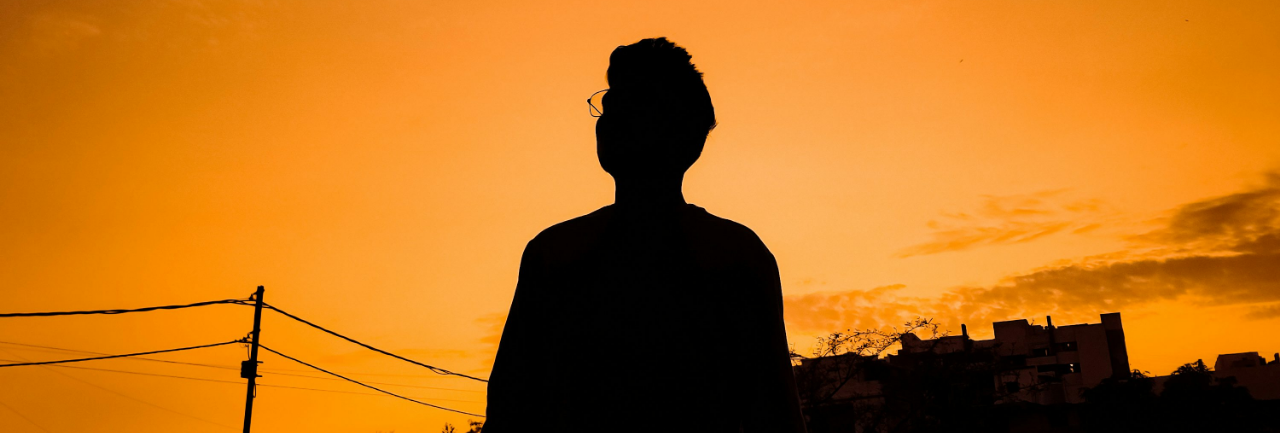
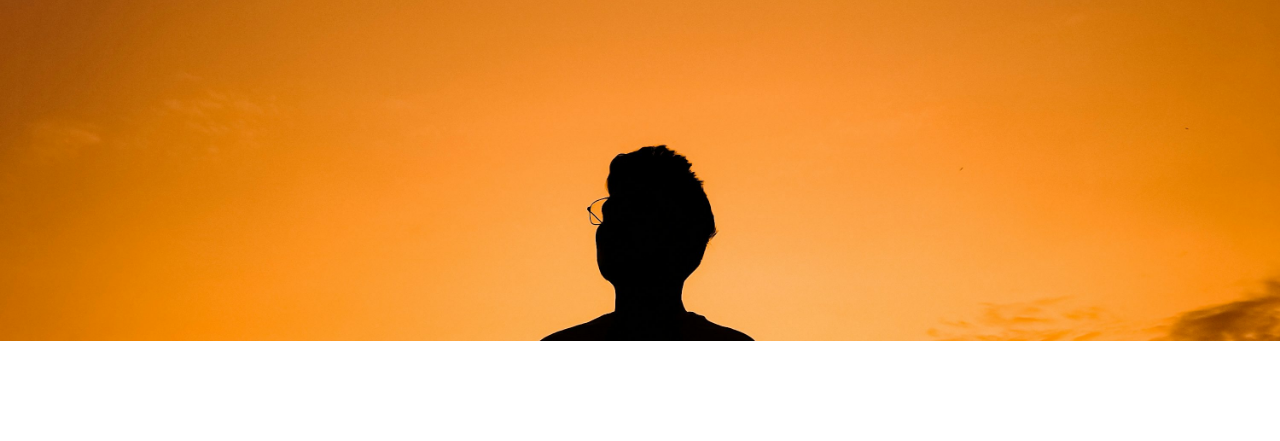
Before and after one commit to amarjotranu/Shakti-Education.github.io, a plain HTML site: page index.html in a window 1280 px wide. Shown: the part 467-908 px from the top of the page. After the commit the page ends 816 px from the top, so only its background shows below. Drawn offline with Linux system fonts and the light colour scheme.

Commit message:
Update style.css

```diff
--- a/style.css
+++ b/style.css
@@ -54,11 +54,13 @@ html, body {
 /* Hero image */
 .hero-image {
   width: 100%;
+  height: 100vh;       /* Full viewport height */
+  overflow: hidden;    /* Hide parts that don't fit */
 }
 
 .hero-image img {
   width: 100%;
-  height: 600px;     /* Adjust height as needed */
+  height: 100%;     /* Adjust height as needed */
   object-fit: cover; /* Crop nicely without stretching */
   display: block;
   margin-top: 300px;
```
